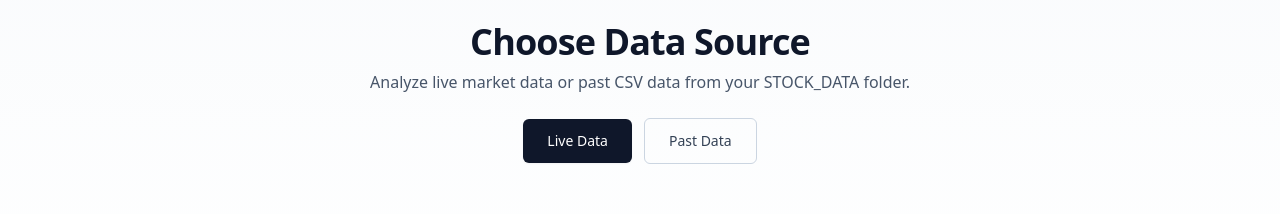
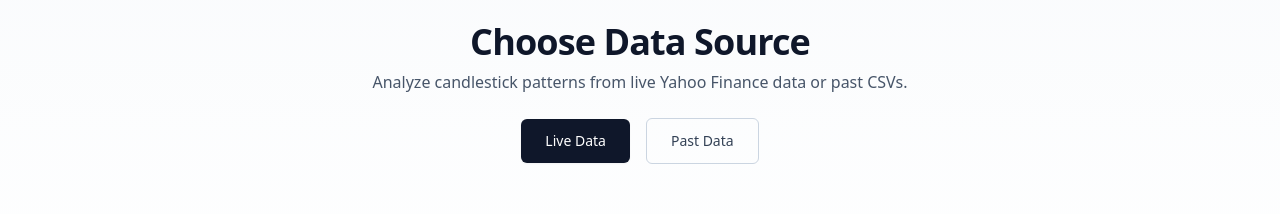
Before and after one commit to Shreyansh284/stock_pattern_detector, a React (Vite) app in the folder frontend/: page / in a window 1280 px wide. Shown: the part 208-422 px from the top of the page. Built offline with nearby package versions, Linux system fonts and the light colour scheme; no server answers.

Commit message:
feat: update pattern detection logic to conditionally keep best patterns based on data source; enhance UI placeholders for clarity

```diff
--- a/frontend/src/pages/Dashboard.tsx
+++ b/frontend/src/pages/Dashboard.tsx
@@ -240,7 +240,7 @@ export default function Dashboard() {
                         value={source}
                         onChange={(v) => setSource((v as any) ?? 'live')}
                         options={[{ value: 'live', label: 'Live' }, { value: 'past', label: 'Past' }]}
-                        placeholder="Live"
+                        placeholder="Select source"
                     />
                 </div>
                 <div>
@@ -249,6 +249,7 @@ export default function Dashboard() {
                         type="date"
                         className="w-full rounded-md border-slate-300 focus:ring-2 focus:ring-slate-400 focus:border-slate-400"
                         value={startDate}
+                        placeholder="dd-mm-yyyy"
                         onChange={e => setStartDate(e.target.value)}
                     />
                 </div>
@@ -258,6 +259,7 @@ export default function Dashboard() {
                         type="date"
                         className="w-full rounded-md border-slate-300 focus:ring-2 focus:ring-slate-400 focus:border-slate-400"
                         value={endDate}
+                        placeholder="dd-mm-yyyy"
                         onChange={e => setEndDate(e.target.value)}
                     />
                 </div>
--- a/frontend/src/pages/Home.tsx
+++ b/frontend/src/pages/Home.tsx
@@ -5,8 +5,8 @@ export default function Home() {
         <section className="min-h-[60vh] grid place-items-center bg-gradient-to-b from-slate-50 to-white">
             <div className="text-center">
                 <h1 className="text-3xl md:text-4xl font-semibold tracking-tight text-slate-900">Choose Data Source</h1>
-                <p className="mt-2 text-slate-600">Analyze live market data or past CSV data from your STOCK_DATA folder.</p>
-                <div className="mt-6 flex items-center justify-center gap-3">
+                <p className="mt-2 text-slate-600">Analyze candlestick patterns from live Yahoo Finance data or past CSVs.</p>
+                <div className="mt-6 flex items-center justify-center gap-4">
                     <Link to="/dashboard?source=live" className="inline-flex items-center justify-center rounded-md px-6 py-3 text-sm font-medium shadow-sm bg-slate-900 text-white hover:bg-slate-800">Live Data</Link>
                     <Link to="/dashboard?source=past" className="inline-flex items-center justify-center rounded-md px-6 py-3 text-sm font-medium border border-slate-300 text-slate-700 hover:bg-slate-50">Past Data</Link>
                 </div>
```
Also changed, not shown: 1 other file (tests, documents, lock files or other folders).
